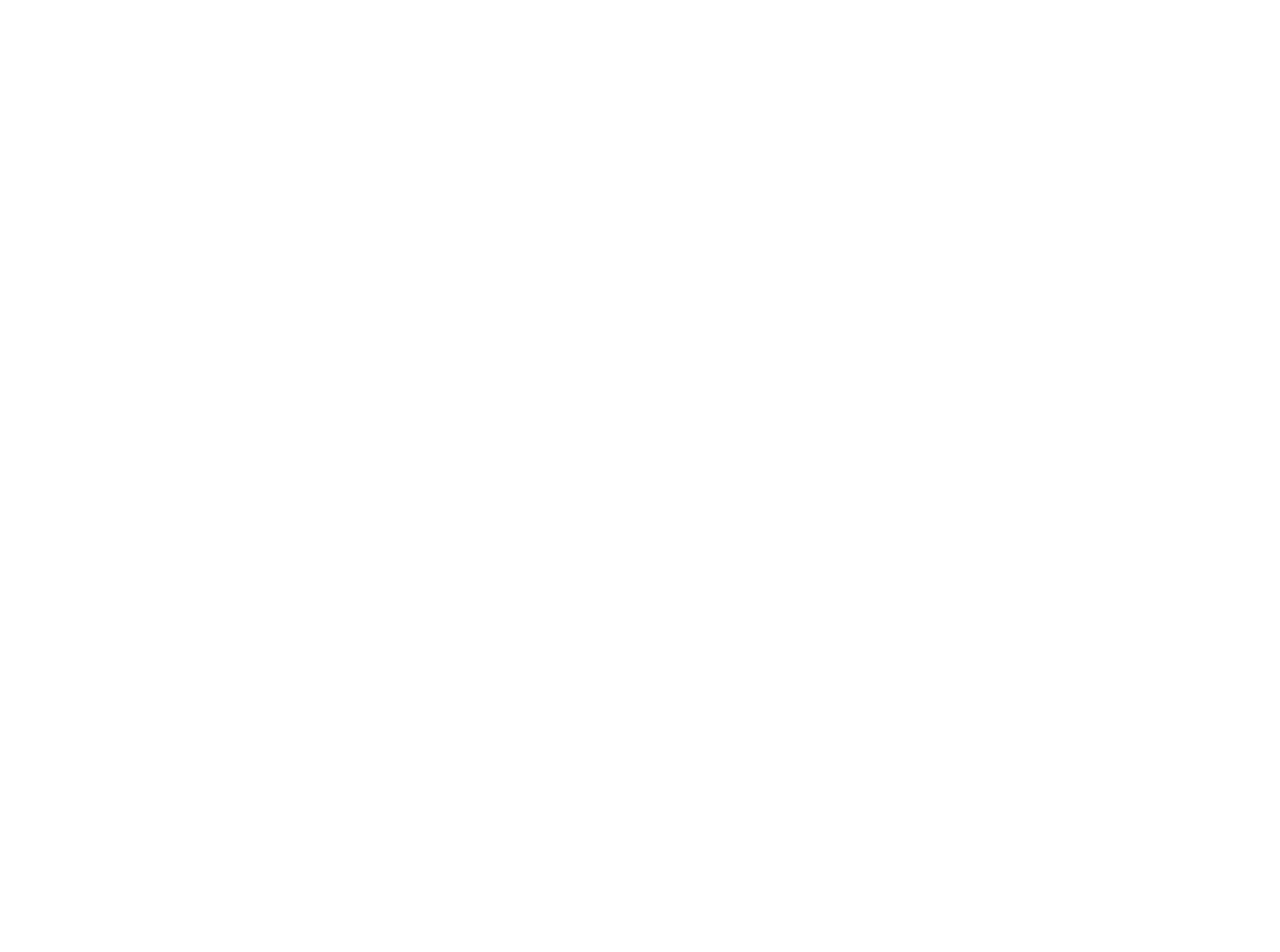
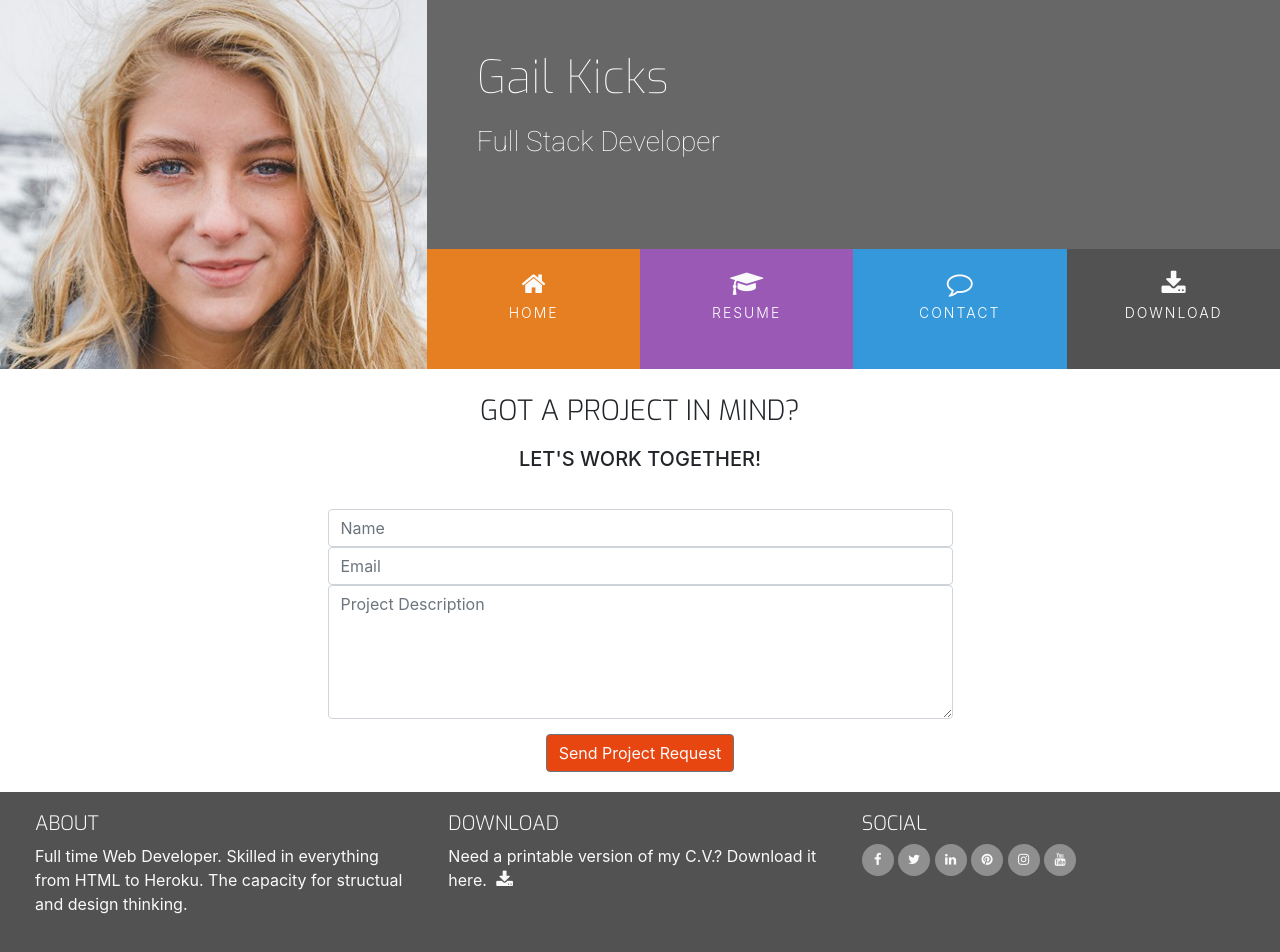
Before and after one commit to Gkicks/gail-kicks-resume, a plain HTML site: page contact.html in a window 1280 px wide. Before the commit the page ends 800 px from the top, so only its background shows below. Drawn offline with nearby package versions, Linux system fonts and the light colour scheme.

Commit message:
add links and cv

```diff
--- a/assets/css/style.css
+++ b/assets/css/style.css
@@ -15,6 +15,11 @@
 
 .bg-color-work-history {
     background-color: #9b59b6;
+}
+
+.bg-color-contact {
+    background-color: #ffffff;
+
 }
 
 .ui-menu-color-home {
@@ -327,3 +332,34 @@ footer {
 .history-items {
     margin-bottom: 30px;
 }
+
+/* contact form */
+.contact-heading {
+    font-family: "Exo", sans-serif;
+    font-weight: 300;
+    margin-top: 25px;
+    margin-bottom: 20px;
+}
+
+.center-form {
+    padding-top: 10px;
+    margin: 0 auto;
+    max-width: 70%;
+}
+
+button[type="submit"] {
+    margin-top: 15px;
+    margin-bottom: 20px;
+    color: #fafafa;
+    background-color: #e84610;
+}
+
+/* media queries */
+@media(min-width: 992px) {
+    .center-form {
+        padding-top: 30px;
+        min-height: 240px;
+        margin: 0 auto;
+        max-width: 50%;
+    }
+}
--- a/contact.html
+++ b/contact.html
@@ -0,0 +1,189 @@
+<!DOCTYPE html>
+<html lang="en">
+  <head>
+    <meta charset="UTF-8" />
+    <meta http-equiv="X-UA-Compatible" content="IE=edge" />
+    <meta name="viewport" content="width=device-width, initial-scale=1.0" />
+    <link
+      rel="stylesheet"
+      href="https://maxcdn.bootstrapcdn.com/bootstrap/4.2.1/css/bootstrap.min.css"
+      type="text/css"
+    />
+    <link
+      rel="stylesheet"
+      href="https://maxcdn.bootstrapcdn.com/font-awesome/4.7.0/css/font-awesome.min.css"
+      type="text/css"
+    />
+    <link
+      rel="stylesheet"
+      href="https://cdnjs.cloudflare.com/ajax/libs/hover.css/2.1.1/css/hover-min.css"
+      type="text/css"
+    />
+    <link rel="stylesheet" href="assets/css/style.css" />
+    <title>Gail</title>
+  </head>
+
+  <body>
+    <header>
+      <div class="row no-gutters">
+        <a class="col-md-4 logo" href="02-index.html"></a>
+        <div class="col-md-8">
+          <div class="row no-gutters bg-color-name-title">
+            <div class="col heading">
+              <h1 class="name">Gail Kicks</h1>
+              <h2 class="title">Full Stack Developer</h2>
+            </div>
+          </div>
+          <div class="row no-gutters">
+            <div class="col">
+              <ul id="nav" class="list-inline menucontainer">
+                <li
+                  class="col-6 col-sm-3 ui-menu-color-home list-inline-item menuitem"
+                >
+                  <a href="index.html" class="hvr-sweep-to-bottom"
+                    ><i class="fa fa-home" aria-hidden="true"></i
+                    ><span>Home</span></a
+                  >
+                </li>
+                <li
+                  class="col-6 col-sm-3 ui-menu-color-resume list-inline-item menuitem"
+                >
+                  <a href="resume.html" class="hvr-sweep-to-bottom"
+                    ><i class="fa fa-graduation-cap" aria-hidden="true"></i
+                    ><span>Resume</span></a
+                  >
+                </li>
+                <li
+                  class="col-6 col-sm-3 ui-menu-color-contact list-inline-item menuitem"
+                >
+                  <a href="contact.html" class="hvr-sweep-to-bottom"
+                    ><i class="fa fa-comment-o" aria-hidden="true"></i
+                    ><span>Contact</span></a
+                  >
+                </li>
+                <li
+                  class="col-6 col-sm-3 ui-menu-color-download list-inline-item menuitem"
+                >
+                  <a
+                    href="assets/cv/GK CV 2023.pdf"
+                    target="_blank"
+                    class="hvr-sweep-to-bottom"
+                    ><i class="fa fa-download" aria-hidden="true"></i
+                    ><span>Download</span></a
+                  >
+                </li>
+              </ul>
+            </div>
+          </div>
+        </div>
+      </div>
+    </header>
+    <section class="container-fluid">
+      <div class="row bg-color-contact">
+        <div class="col">
+          <h3 class="contact-heading uppercase text-center">
+            Got a project in mind?
+          </h3>
+          <h5 class="uppercase text-center">Let's work together!</h5>
+          <div class="center-form">
+            <form>
+              <input
+                type="text"
+                name="name"
+                id="fullname"
+                class="form-control"
+                placeholder="Name"
+                required
+              />
+              <input
+                type="email"
+                name="email"
+                id="emailaddress"
+                class="form-control"
+                placeholder="Email"
+                required
+              />
+              <textarea
+                rows="5"
+                name="projectsummary"
+                id="projectsummary"
+                class="form-control"
+                placeholder="Project Description"
+                required
+              ></textarea>
+              <div class="form-row text-center">
+                <div class="col">
+                  <button type="submit" class="btn btn-secondary">
+                    Send Project Request
+                  </button>
+                </div>
+              </div>
+            </form>
+          </div>
+        </div>
+      </div>
+    </section>
+    <footer class="container-fluid">
+      <div id="footer-details" class="row">
+        <div class="col-sm-4">
+          <h5 class="uppercase general-sub">About</h5>
+          <p class="inline-block">
+            Full time Web Developer. Skilled in everything from HTML to Heroku.
+            The capacity for structual and design thinking.
+          </p>
+        </div>
+        <div class="col-sm-4">
+          <h5 class="uppercase general-sub">Download</h5>
+          <p class="inline-block">
+            Need a printable version of my C.V.? Download it here.
+            <a href="assets/cv/GK CV 2023.pdf" target="_blank" class="cv-pdf">
+              <i class="fa fa-download" aria-hidden="true"></i>
+              <span class="sr-only">Download link</span>
+            </a>
+          </p>
+        </div>
+        <div class="col-sm-4">
+          <h5 class="uppercase general-sub">Social</h5>
+          <ul class="list-inline social-links">
+            <li class="list-inline-item">
+              <a href="https://facebook.com" target="_blank">
+                <i class="fa fa-facebook" aria-hidden="true"></i>
+                <span class="sr-only">Facebook</span>
+              </a>
+            </li>
+            <li class="list-inline-item">
+              <a href="https://twitter.com" target="_blank">
+                <i class="fa fa-twitter" aria-hidden="true"></i>
+                <span class="sr-only">Twitter</span>
+              </a>
+            </li>
+            <li class="list-inline-item">
+              <a href="https://linkedin.com" target="_blank">
+                <i class="fa fa-linkedin" aria-hidden="true"></i>
+                <span class="sr-only">LinkedIn</span>
+              </a>
+            </li>
+            <li class="list-inline-item">
+              <a href="https://pinterest.com" target="_blank">
+                <i class="fa fa-pinterest" aria-hidden="true"></i>
+                <span class="sr-only">Pinterest</span>
+              </a>
+            </li>
+            <li class="list-inline-item">
+              <a href="https://instagram.com" target="_blank">
+                <i class="fa fa-instagram" aria-hidden="true"></i>
+                <span class="sr-only">Instagram</span>
+              </a>
+            </li>
+            <li class="list-inline-item">
+              <a href="https://youtube.com" target="_blank">
+                <i class="fa fa-youtube" aria-hidden="true"></i>
+                <span class="sr-only">You Tube</span>
+              </a>
+            </li>
+          </ul>
+        </div>
+      </div>
+    </footer>
+  </body>
+</html>
```
Also changed, not shown: index.html (+17 -13 lines), resume.html (+26 -23 lines), 1 other file.
